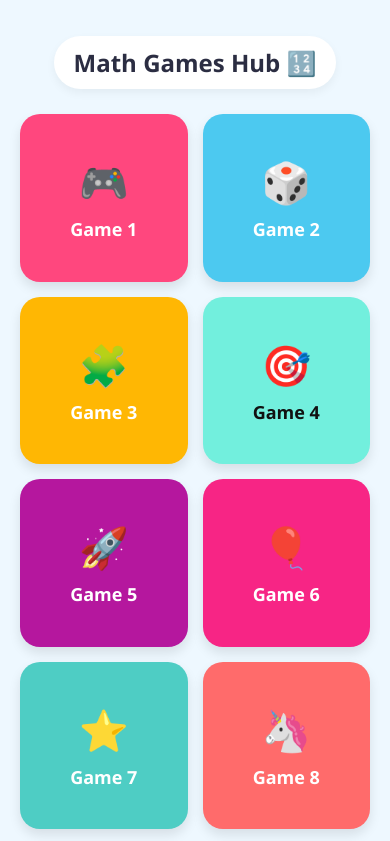
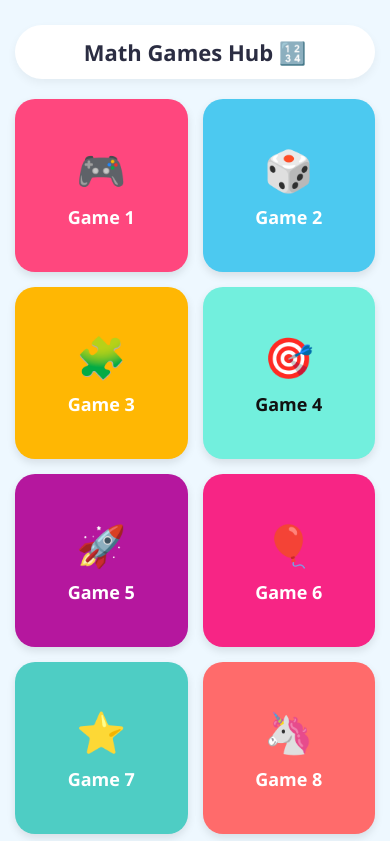
Before and after one commit to rajeshkouluri-png/Math-Games, a plain HTML site: page index.html in a window 390 px wide. Shown: the top 841 px of the page. Drawn offline with Linux system fonts and the light colour scheme.

Commit message:
Update index.html

```diff
--- a/index.html
+++ b/index.html
@@ -2,30 +2,40 @@
 <html lang="te">
 <head>
     <meta charset="UTF-8">
-    <meta name="viewport" content="width=device-width, initial-scale=1.0">
+    <meta name="viewport" content="width=device-width, initial-scale=1.0, maximum-scale=1.0, user-scalable=no">
+    <meta name="mobile-web-app-capable" content="yes">
+    <meta name="apple-mobile-web-app-capable" content="yes">
     <title>Math Games Hub</title>
     <style>
+        * {
+            box-sizing: border-box;
+        }
+
         body {
             font-family: 'Segoe UI', Tahoma, Geneva, Verdana, sans-serif;
             background-color: #eef8ff;
             margin: 0;
-            padding: 20px;
+            padding: 15px;
             display: flex;
             flex-direction: column;
             align-items: center;
+            min-height: 100vh;
             -webkit-user-select: none;
             user-select: none;
         }
 
         h1 {
             color: #2b2d42;
-            font-size: 24px;
-            margin-bottom: 25px;
+            font-size: 22px;
+            margin-top: 10px;
+            margin-bottom: 20px;
             text-align: center;
             background: #fff;
-            padding: 10px 20px;
+            padding: 12px 25px;
             border-radius: 30px;
             box-shadow: 0 4px 10px rgba(0,0,0,0.05);
+            width: 100%;
+            max-width: 450px;
         }
 
         .grid-container {
@@ -34,7 +44,7 @@
             gap: 15px;
             width: 100%;
             max-width: 450px;
-            padding-bottom: 40px;
+            padding-bottom: 30px;
         }
 
         .game-box {
@@ -45,13 +55,14 @@
             align-items: center;
             justify-content: center;
             aspect-ratio: 1 / 1;
-            box-shadow: 0 6px 12px rgba(0, 0, 0, 0.1);
-            transition: transform 0.1s ease;
+            box-shadow: 0 4px 8px rgba(0, 0, 0, 0.1);
+            transition: transform 0.1s ease, box-shadow 0.1s ease;
             cursor: pointer;
         }
 
         .game-box:active {
             transform: scale(0.95);
+            box-shadow: 0 2px 4px rgba(0, 0, 0, 0.1);
         }
 
         .game-box span {
@@ -66,7 +77,7 @@
             text-align: center;
         }
 
-        /* క్యాండీ కలర్స్ */
+        /* క్యాండీ కలర్స్ (Candy Colors) */
         .color1 { background-color: #ff477e; color: white; }
         .color2 { background-color: #4cc9f0; color: white; }
         .color3 { background-color: #ffb703; color: white; }
@@ -84,52 +95,52 @@
     <h1>Math Games Hub 🔢</h1>
 
     <div class="grid-container">
-        <a href="game1/index.html" class="game-box color1">
+        <a href="game1.html" class="game-box color1">
             <span>🎮</span>
             <p>Game 1</p>
         </a>
 
-        <a href="game2/index.html" class="game-box color2">
+        <a href="game2.html" class="game-box color2">
             <span>🎲</span>
             <p>Game 2</p>
         </a>
 
-        <a href="game3/index.html" class="game-box color3">
+        <a href="game3.html" class="game-box color3">
             <span>🧩</span>
             <p>Game 3</p>
         </a>
 
-        <a href="game4/index.html" class="game-box color4">
+        <a href="game4.html" class="game-box color4">
             <span>🎯</span>
             <p>Game 4</p>
         </a>
 
-        <a href="game5/index.html" class="game-box color5">
+        <a href="game5.html" class="game-box color5">
             <span>🚀</span>
             <p>Game 5</p>
         </a>
 
-        <a href="game6/index.html" class="game-box color6">
+        <a href="game6.html" class="game-box color6">
             <span>🎈</span>
             <p>Game 6</p>
         </a>
 
-        <a href="game7/index.html" class="game-box color7">
+        <a href="game7.html" class="game-box color7">
             <span>⭐</span>
             <p>Game 7</p>
         </a>
 
-        <a href="game8/index.html" class="game-box color8">
+        <a href="game8.html" class="game-box color8">
             <span>🦄</span>
             <p>Game 8</p>
         </a>
 
-        <a href="game9/index.html" class="game-box color9">
+        <a href="game9.html" class="game-box color9">
             <span>🦁</span>
             <p>Game 9</p>
         </a>
 
-        <a href="game10/index.html" class="game-box color10">
+        <a href="game10.html" class="game-box color10">
             <span>💎</span>
             <p>Game 10</p>
         </a>
```
